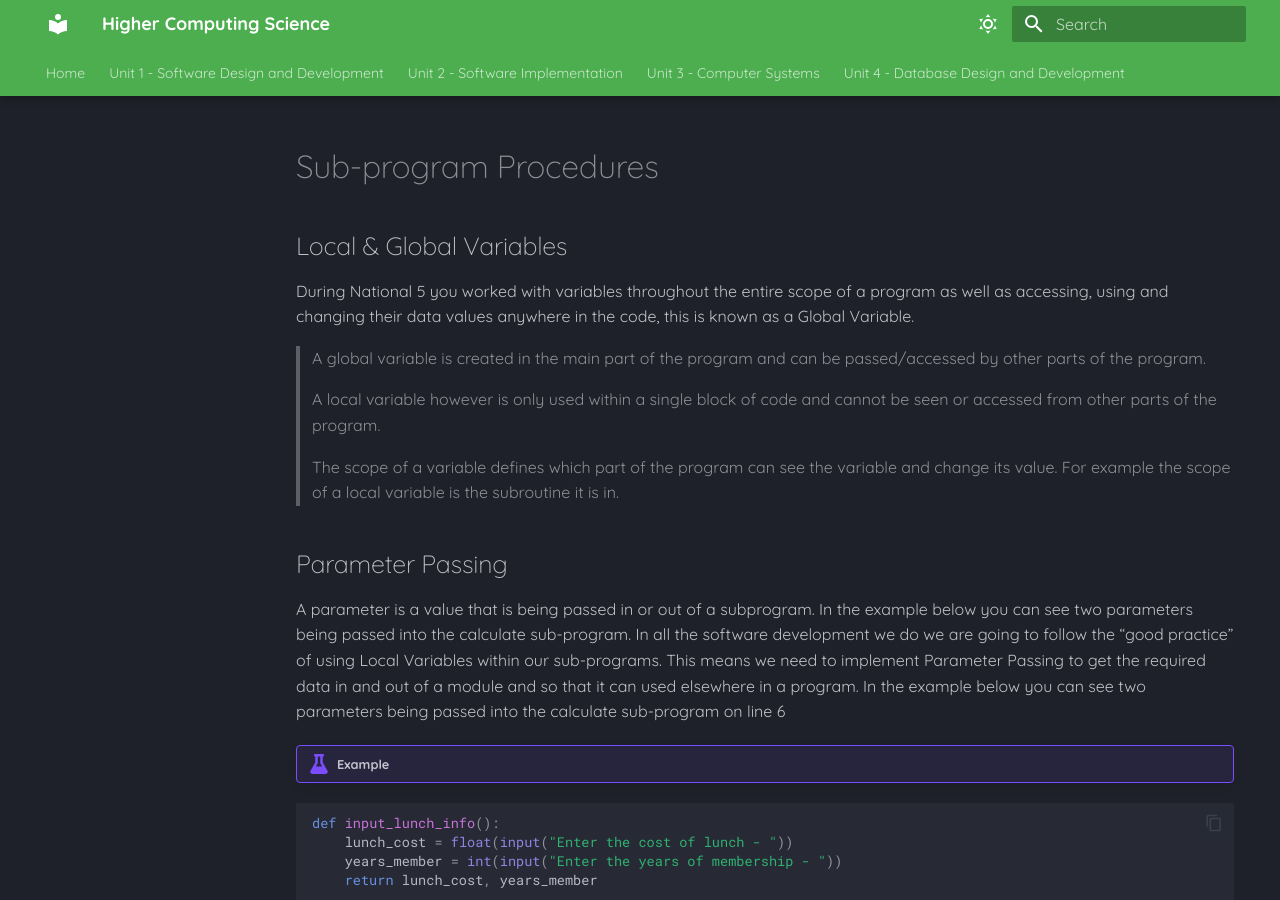
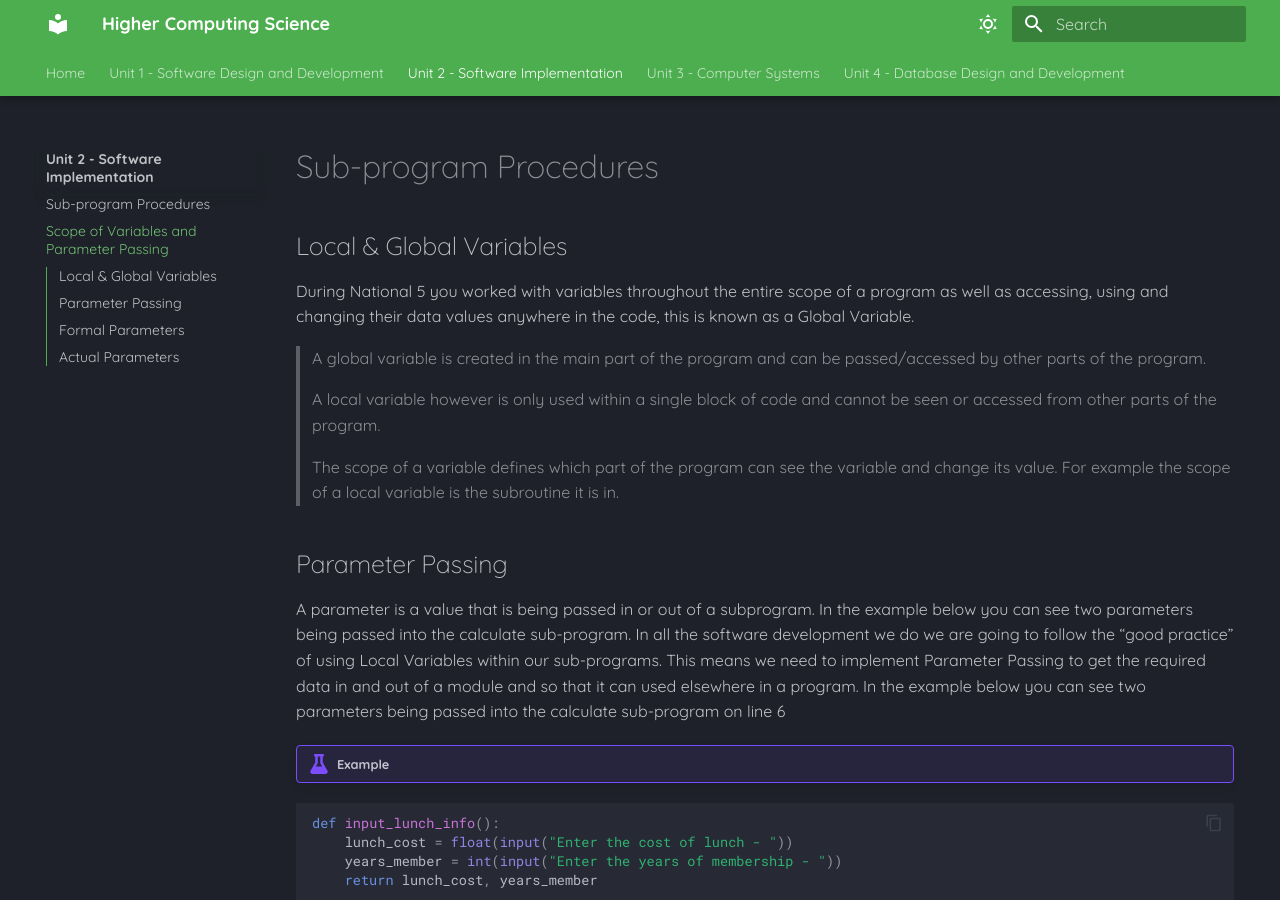
Before and after one commit to Mr-Wood-CS/Higher-Computing-Science-MD-Files, an MkDocs documentation site: the page built from docs/SI/02-Scope-of-Variables-and-Parameter-Passing.md, in a window 1280 px wide and 900 px high. Built offline with MkDocs 1.6.1 and Material for MkDocs 9.7.7, drawn with Linux system fonts in a browser that asks for light colours.

Commit message:
Update mkdocs.yml

```diff
--- a/mkdocs.yml
+++ b/mkdocs.yml
@@ -10,8 +10,7 @@ nav:
     - Unit 2 - Software Implementation:
       - SI/index.md
       - Sub-program Procedures: 'SI/01-Sub-Program Procedures.md'
-      - Working with Files: 'SI/02-Working-with-Files.md'
-      - Working with Records: 'SI/03-Working-with-Records.md'
+      - Scope of Variables and Parameter Passing: 'SI/02-Scope-of-Variables-and-Parameter-Passing.md'
     - Unit 3 - Computer Systems:
       - CS/index.md
     - Unit 4 - Database Design and Development:
```
